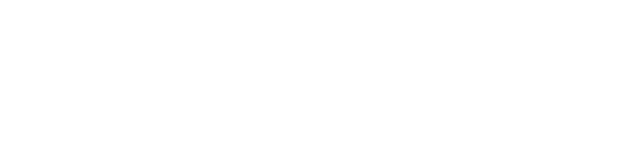
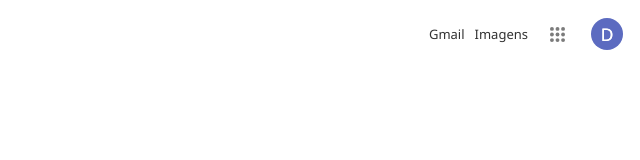
Before and after one commit to DanielMendesdoAmaral/projeto-googlehome-html5, a plain HTML site: page index.html in a window 1280 px wide. Shown: the whole page, without its empty margins (640-1280 px from the left). Drawn offline with Linux system fonts and the light colour scheme.

Commit message:
Cabeçalho e menu prontos

```diff
--- a/_css/style.css
+++ b/_css/style.css
@@ -0,0 +1,88 @@
+* {
+    margin: 0;
+    padding: 0;
+}
+
+ul#menu img {
+    width: auto;
+    height: 15px;
+}
+
+ul#menu {
+    list-style: none;
+    display: flex;
+    float: right;
+    align-items: center;
+    padding: 13px;
+}
+
+ul#menu a.normal {
+    text-decoration: none;
+    font-family: 'Segoe UI', Tahoma, Geneva, Verdana, sans-serif;
+    font-size: 13px;
+    color: #323232;
+}
+
+ul#menu a.normal:hover {
+    color: #676767;
+    text-decoration: underline;
+}
+
+ul#menu li {
+    padding-left: 10px;
+
+}
+
+span.profile, a.span {
+    color: white;
+    font-size: 17.4px;
+    text-shadow: 0px 0.45px white;
+    text-decoration: none;
+    font-family: 'Segoe UI', Tahoma, Geneva, Verdana, sans-serif;
+}
+
+div.circle-blue {
+    width: 32px;
+    height: 32px;
+    border-radius: 100%;
+    display: table; /* A div circle vai ser semelhante à uma tabela, e quando aplicados display:table-cell à seus filhos, eles se tornam suas células. Com isso, você pode dar um vertical-align:middle para alinhar objetos e textos ao centro (verticalmente). */
+    background-color: #5C6BC0;
+    position: relative;
+    top: 5px;
+    left: 5px;
+}
+
+div.table-element {
+    display: table-cell;
+    vertical-align: middle;
+    text-align: center;
+}
+
+div.circle-gray {
+    width: 38px;
+    height: 38px;
+    border-radius: 100%;
+    display: table;
+    background-color: white;
+}
+
+div.circle-gray:hover {
+    background-color: #ededed;
+}
+
+div.circle-gray img {
+    position: relative;
+    top: 3px;
+}
+
+div.circle-shadow {
+    width: 41px;
+    height: 41px;
+    background-color: white;
+    border-radius: 100%;
+    display: table;
+}
+
+div.circle-shadow:hover {
+    background-color: #ededed;
+}
--- a/index.html
+++ b/index.html
@@ -7,6 +7,27 @@
     <link rel="stylesheet" href="_css/style.css">
 </head>
 <body>
-
+    <header>
+        <ul id="menu">
+            <li><a href="#" class="normal">Gmail</a></li>
+            <li><a href="#" class="normal">Imagens</a></li>
+            <li><a href="#">
+                <div class="circle-gray">
+                    <div class="table-element">
+                        <img src="_images/menu.svg" alt="Ícone de menu.">
+                    </div>
+                </div>
+            </a></li>
+            <li><a href="#" class="span">
+                <div class="circle-shadow">
+                    <div class="circle-blue">
+                        <div class="table-element">
+                            <span class="profile">D</span>
+                        </div>
+                    </div>
+                </div>
+            </a></li>
+        </ul>
+    </header>
 </body>
 </html>
```
